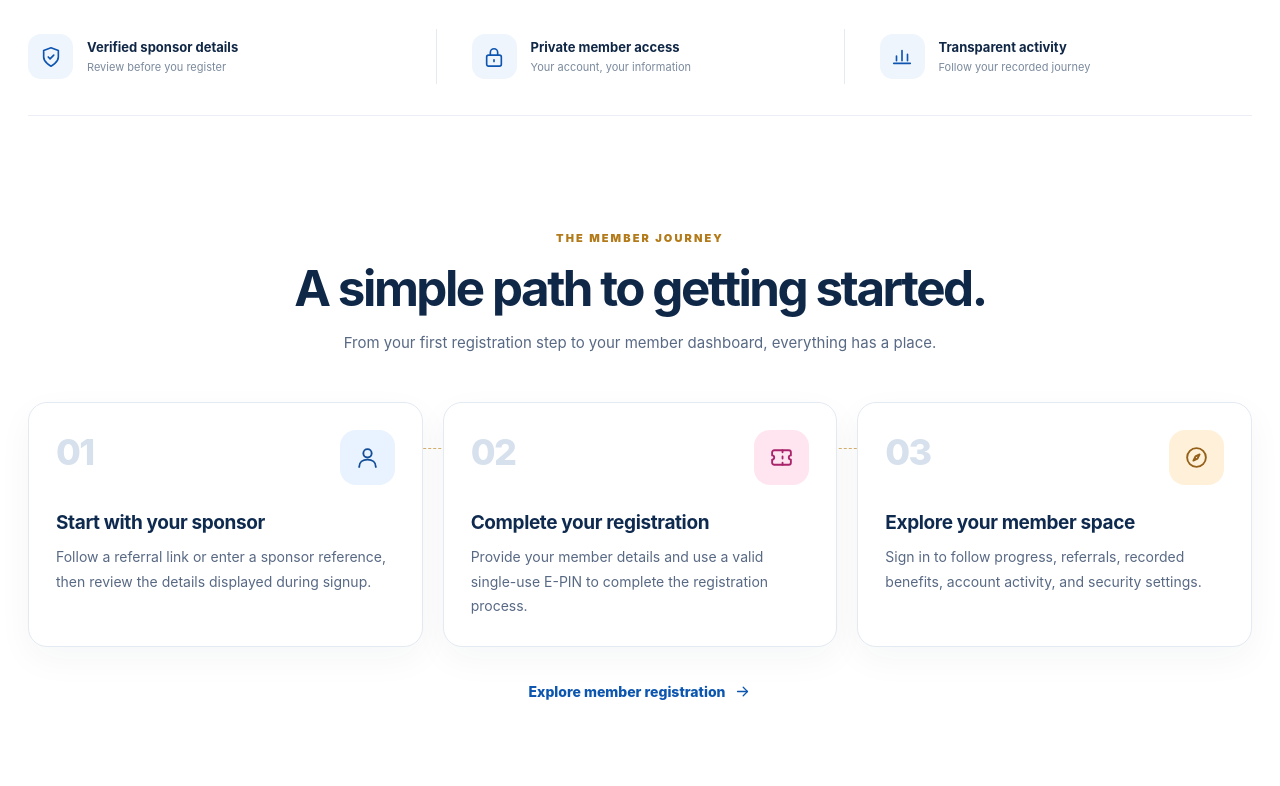
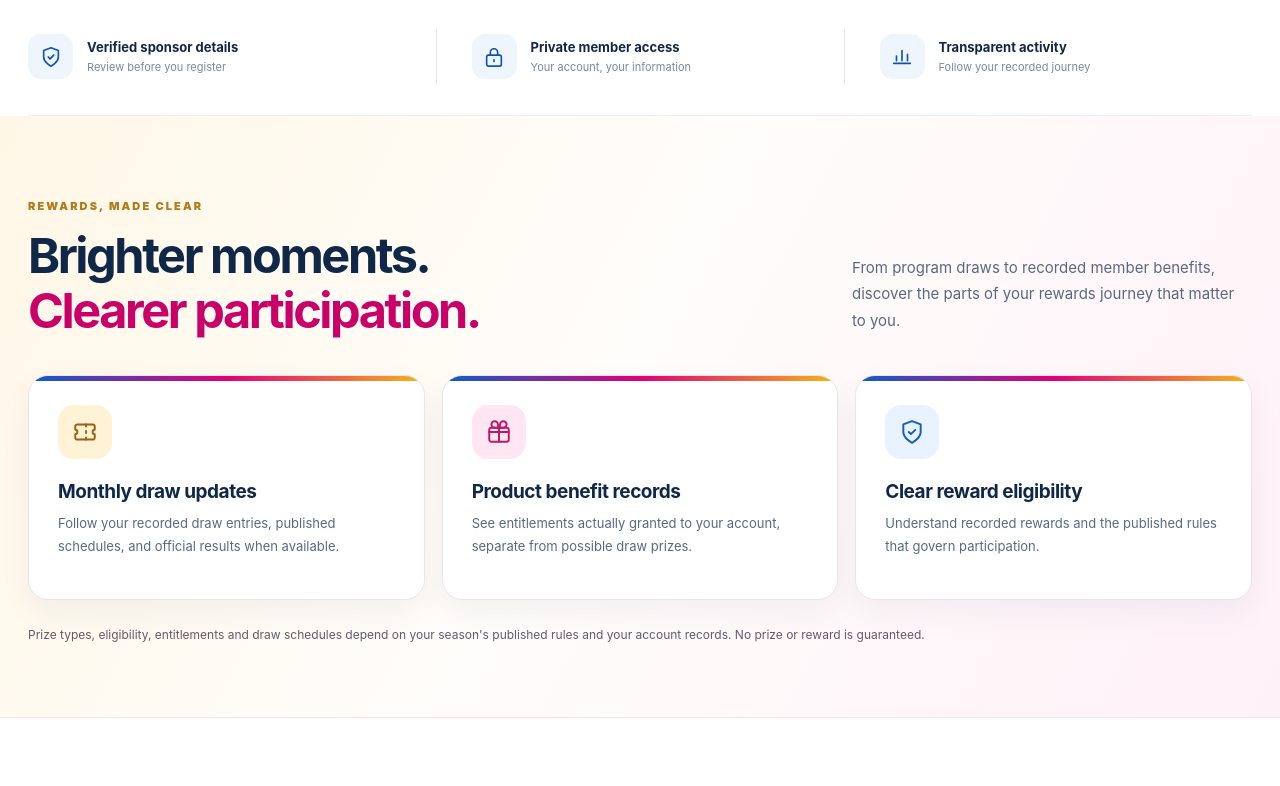
Before and after one commit to canzone-tech/megamitra, a Next.js app in the folder frontend/: page / in a window 1280 px wide. Shown: the part 894-1680 px from the top of the page. Built offline with nearby package versions, Linux system fonts and the light colour scheme.

Commit message:
feat(home): add flyer-inspired rewards showcase and contract gate

```diff
--- a/frontend/app/landing.css
+++ b/frontend/app/landing.css
@@ -88,6 +88,22 @@
 .mm-home-assurance > div > span:last-child { display: grid; gap: 5px; min-width: 0; }
 .mm-home-assurance strong { font-size: 13px; color: #102746; }
 .mm-home-assurance small { color: #7b8a9d; font-size: 11px; }
+/* Reward-focused design detail from supplied flyer; public homepage only. */
+.mm-home-rewards { background: linear-gradient(118deg,#fff7e6 0%,#fffdfb 48%,#fff1f8 100%); border-bottom: 1px solid #f2e6ea; }
+.mm-home-rewards-inner { width: min(1240px, calc(100% - 56px)); margin: 0 auto; padding: 78px 0 72px; }
+.mm-home-rewards-heading { display: flex; align-items: end; justify-content: space-between; gap: 38px; }
+.mm-home-rewards-heading h2 { margin: 15px 0 0; color: #102848; font-size: clamp(34px,3.8vw,51px); letter-spacing: -.05em; line-height: 1.13; }
+.mm-home-rewards-heading h2 span { color: #c90067; }
+.mm-home-rewards-heading > p { max-width: 400px; margin: 0 0 5px; color: var(--home-muted); font-size: 15px; line-height: 1.75; }
+.mm-home-rewards-grid { display: grid; grid-template-columns: repeat(3,minmax(0,1fr)); gap: 17px; margin-top: 36px; }
+.mm-home-reward-card { position: relative; min-width: 0; min-height: 225px; overflow: hidden; border: 1px solid #efe3e7; border-radius: 20px; background: #fff; box-shadow: 0 12px 32px rgba(25,35,75,.055); padding: 29px; }
+.mm-home-reward-card::before { content: ''; position: absolute; inset: 0 0 auto; height: 5px; background: linear-gradient(90deg,#0b5ec7,#e00078,#f4b51c); }
+.mm-home-reward-card-icon { display: grid; place-items: center; width: 54px; height: 54px; margin-bottom: 21px; border-radius: 16px; background: #fff2d5; color: #99620b; }
+.mm-home-reward-card:nth-child(2) .mm-home-reward-card-icon { background: #ffe6f2; color: #bd1768; }
+.mm-home-reward-card:nth-child(3) .mm-home-reward-card-icon { background: #e9f3ff; color: #155cbe; }
+.mm-home-reward-card h3 { margin: 0 0 9px; font-size: 19px; letter-spacing: -.025em; color: #102848; }
+.mm-home-reward-card p { margin: 0; color: var(--home-muted); font-size: 13px; line-height: 1.75; }
+.mm-home-rewards-disclaimer { max-width: 900px; margin: 25px 0 0; font-size: 12px; line-height: 1.7; color: #68596c; }
 .mm-home-section { width: min(1240px, calc(100% - 56px)); margin: 0 auto; padding: 110px 0; }
 .mm-home-section-eyebrow { display: inline-flex; align-items: center; gap: 8px; color: #b37a19; font-size: 11px; font-weight: 950; letter-spacing: .19em; }
 .mm-home-section-heading h2, .mm-home-faq-intro h2, .mm-home-promise h2, .mm-home-last-cta h2 { margin: 15px 0 14px; color: #102848; font-size: clamp(34px,3.85vw,52px); line-height: 1.12; letter-spacing: -.05em; }
@@ -170,6 +186,8 @@
   .mm-home-promise { gap: 45px; }
 }
 @media (max-width: 900px) {
+  .mm-home-rewards-heading { align-items: start; flex-direction: column; gap: 15px; }
+  .mm-home-rewards-heading > p { max-width: 650px; }
   .mm-home-nav-optional { display: none; }
   .mm-home-hero { min-height: auto; grid-template-columns: minmax(0,1fr); padding: 76px 0; gap: 54px; }
   .mm-home-hero-copy { max-width: 650px; }
@@ -187,6 +205,11 @@
   .mm-home-footer { padding: 43px 28px 22px; }
 }
 @media (max-width: 680px) {
+  .mm-home-rewards-inner { width: calc(100% - 36px); padding: 62px 0; }
+  .mm-home-rewards-heading h2 { font-size: clamp(33px,8.8vw,43px); }
+  .mm-home-rewards-grid { grid-template-columns: 1fr; gap: 13px; margin-top: 26px; }
+  .mm-home-reward-card { min-height: 0; padding: 24px; }
+  .mm-home-reward-card-icon { margin-bottom: 14px; }
   .mm-home-header-inner { width: calc(100% - 32px); min-height: 73px; gap: 12px; }
   .mm-home-brand { font-size: 17px; gap: 8px; }
   .mm-home-brand .mm-brand-mark { height: 35px; width: 35px; border-radius: 11px; font-size: 19px; }
--- a/frontend/app/page.tsx
+++ b/frontend/app/page.tsx
@@ -30,6 +30,12 @@ function HomeIcon({ name, size = 22 }: { name: HomeIconName; size?: number }) {
     </svg>
   );
 }
+
+const rewardHighlights = [
+  { icon: 'ticket', title: 'Monthly draw updates', description: 'Follow your recorded draw entries, published schedules, and official results when available.' },
+  { icon: 'gift', title: 'Product benefit records', description: 'See entitlements actually granted to your account, separate from possible draw prizes.' },
+  { icon: 'shield', title: 'Clear reward eligibility', description: 'Understand recorded rewards and the published rules that govern participation.' },
+] as const;
 
 const memberFeatures = [
   { icon: 'chart', title: 'Membership progress', description: 'Follow your enrollment and installment journey in one organized view.' },
@@ -71,7 +77,7 @@ export default function HomePage() {
           </Link>
           <nav className="mm-home-nav" aria-label="Primary navigation">
             <a href="#how-it-works">How it works</a>
-            <a className="mm-home-nav-optional" href="#features">Member benefits</a>
+            <a className="mm-home-nav-optional" href="#rewards">Rewards</a>
             <a className="mm-home-nav-optional" href="#questions">FAQs</a>
             <Link className="mm-home-nav-login" href="/login">Member login <HomeIcon name="arrow" size={16} /></Link>
           </nav>
@@ -132,6 +138,28 @@ export default function HomePage() {
           <div><span className="mm-home-assurance-icon"><HomeIcon name="shield" size={22} /></span><span><strong>Verified sponsor details</strong><small>Review before you register</small></span></div>
           <div><span className="mm-home-assurance-icon"><HomeIcon name="lock" size={22} /></span><span><strong>Private member access</strong><small>Your account, your information</small></span></div>
           <div><span className="mm-home-assurance-icon"><HomeIcon name="chart" size={22} /></span><span><strong>Transparent activity</strong><small>Follow your recorded journey</small></span></div>
+        </section>
+
+        <section className="mm-home-rewards" id="rewards" aria-labelledby="mm-home-rewards-title">
+          <div className="mm-home-rewards-inner">
+            <div className="mm-home-rewards-heading">
+              <div>
+                <span className="mm-home-section-eyebrow">REWARDS, MADE CLEAR</span>
+                <h2 id="mm-home-rewards-title">Brighter moments.<br /><span>Clearer participation.</span></h2>
+              </div>
+              <p>From program draws to recorded member benefits, discover the parts of your rewards journey that matter to you.</p>
+            </div>
+            <div className="mm-home-rewards-grid">
+              {rewardHighlights.map(({ icon, title, description }) => (
+                <article className="mm-home-reward-card" key={title}>
+                  <span className="mm-home-reward-card-icon"><HomeIcon name={icon} size={26} /></span>
+                  <h3>{title}</h3>
+                  <p>{description}</p>
+                </article>
+              ))}
+            </div>
+            <p className="mm-home-rewards-disclaimer">Prize types, eligibility, entitlements and draw schedules depend on your season&apos;s published rules and your account records. No prize or reward is guaranteed.</p>
+          </div>
         </section>
 
         <section className="mm-home-section mm-home-journey" id="how-it-works" aria-labelledby="mm-home-journey-title">
```
Also changed, not shown: 1 other file (tests, documents, lock files or other folders).
